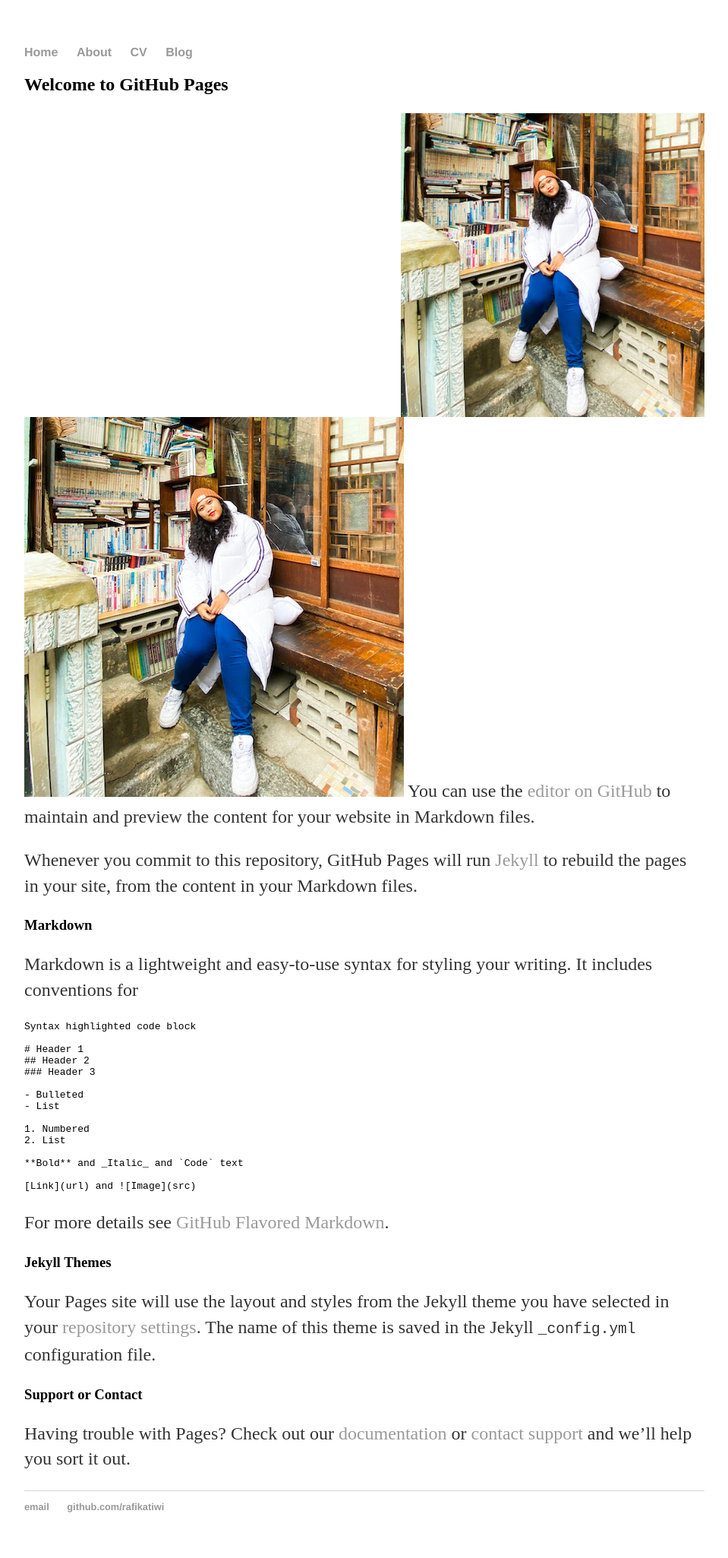
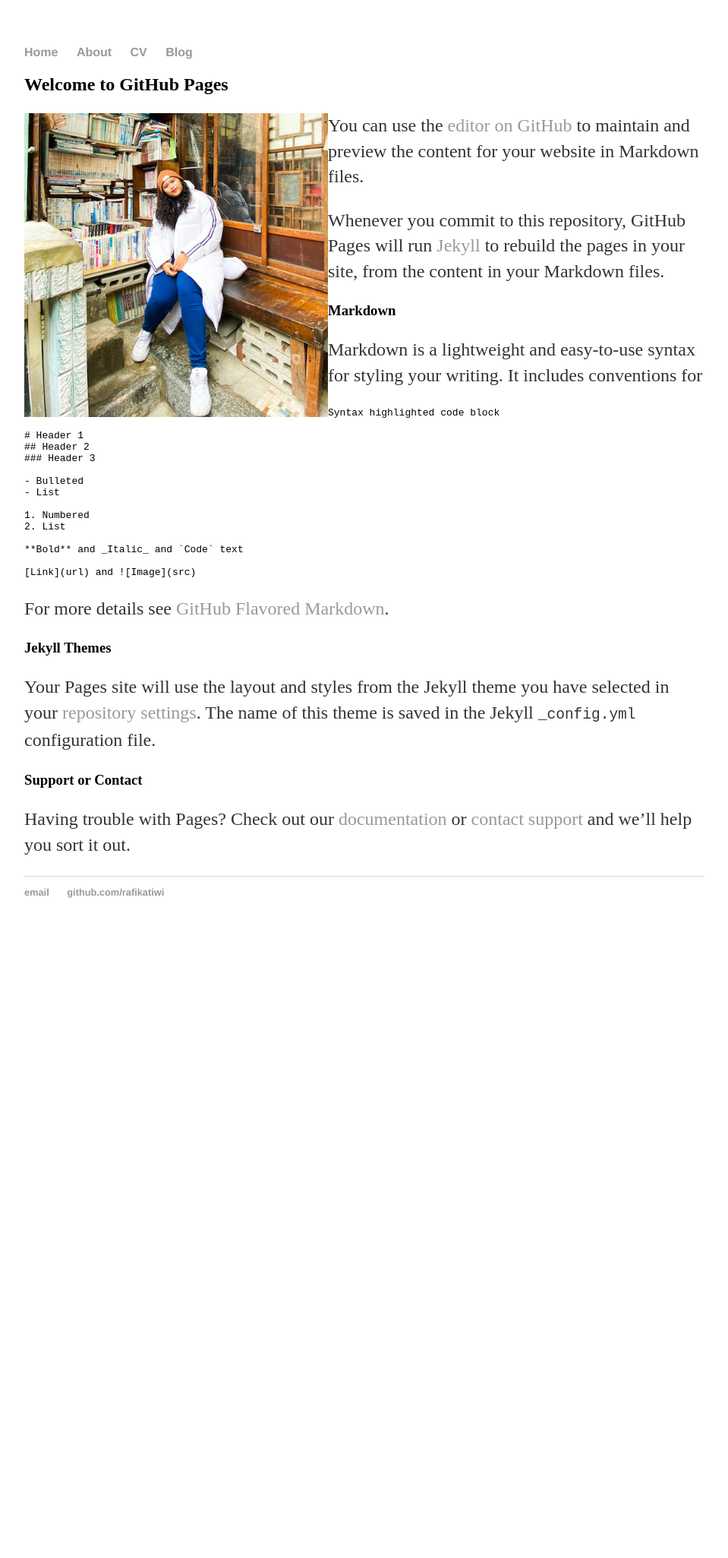
Before and after one commit to rafikatiwi/rafikatiwi.github.io, a Jekyll site: the page built from about.md, in a window 1280 px wide. Shown: the whole page at 76% size, without its empty margins (160-1119 px from the left). Built offline with Jekyll 4.4.1, drawn with Linux system fonts in a browser that asks for light colours; our own code applies the rules of GitHub Pages for plain Markdown files; after the commit the page ends 1242 px from its top, so only the background shows below that.

Commit message:
Update about.md

```diff
--- a/about.md
+++ b/about.md
@@ -3,8 +3,8 @@ layout: default
 ---
 
 ## Welcome to GitHub Pages
-<img align="right" width="400" height="400" src="./assets/profile_pic.jpg">
-![My profile photo](/assets/profile_pic.jpg) You can use the [editor on GitHub](https://github.com/rafikatiwi/rafikatiwi.github.io/edit/master/README.md) to maintain and preview the content for your website in Markdown files.
+<img align="left" width="400" height="400" src="./assets/profile_pic.jpg">
+You can use the [editor on GitHub](https://github.com/rafikatiwi/rafikatiwi.github.io/edit/master/README.md) to maintain and preview the content for your website in Markdown files.
 
 Whenever you commit to this repository, GitHub Pages will run [Jekyll](https://jekyllrb.com/) to rebuild the pages in your site, from the content in your Markdown files.
 
```
